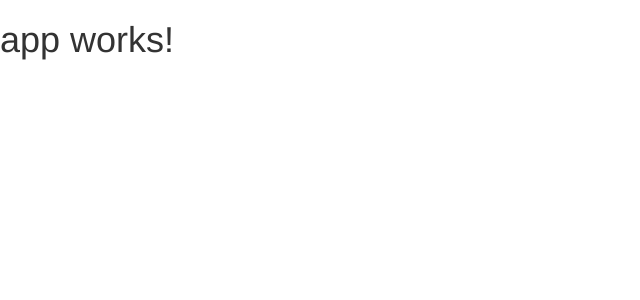
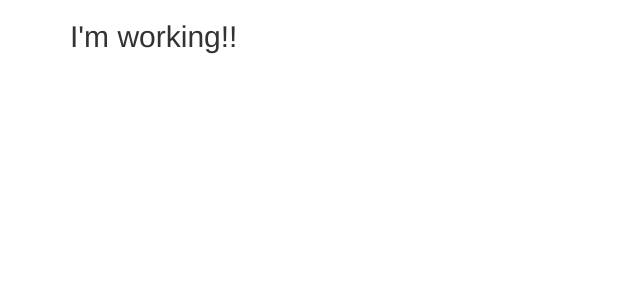
Before and after one commit to timchen777/angular4-complete-guide-2, an Angular app in the folder a4cgPrjBasic/: page / in a window 1280 px wide. Shown: the top 300 px of the page, without its empty margins (0-640 px from the left). Built offline with nearby package versions, Linux system fonts and the light colour scheme.

Commit message:
Setting up the Application, install bootstrap

```diff
--- a/a4cgPrjBasic/src/app/app.component.html
+++ b/a4cgPrjBasic/src/app/app.component.html
@@ -1,3 +1,7 @@
-<h1>
-  {{title}}
-</h1>
+<div class="container">
+    <div class="row">
+        <div class="col-md-12">
+            <h2>I'm working!!</h2>
+        </div>
+    </div>
+</div>
--- a/a4cgPrjBasic/src/app/app.component.ts
+++ b/a4cgPrjBasic/src/app/app.component.ts
@@ -6,5 +6,5 @@
   styleUrls: ['./app.component.css']
 })
 export class AppComponent {
-  title = 'app works!';
+
 }
```
